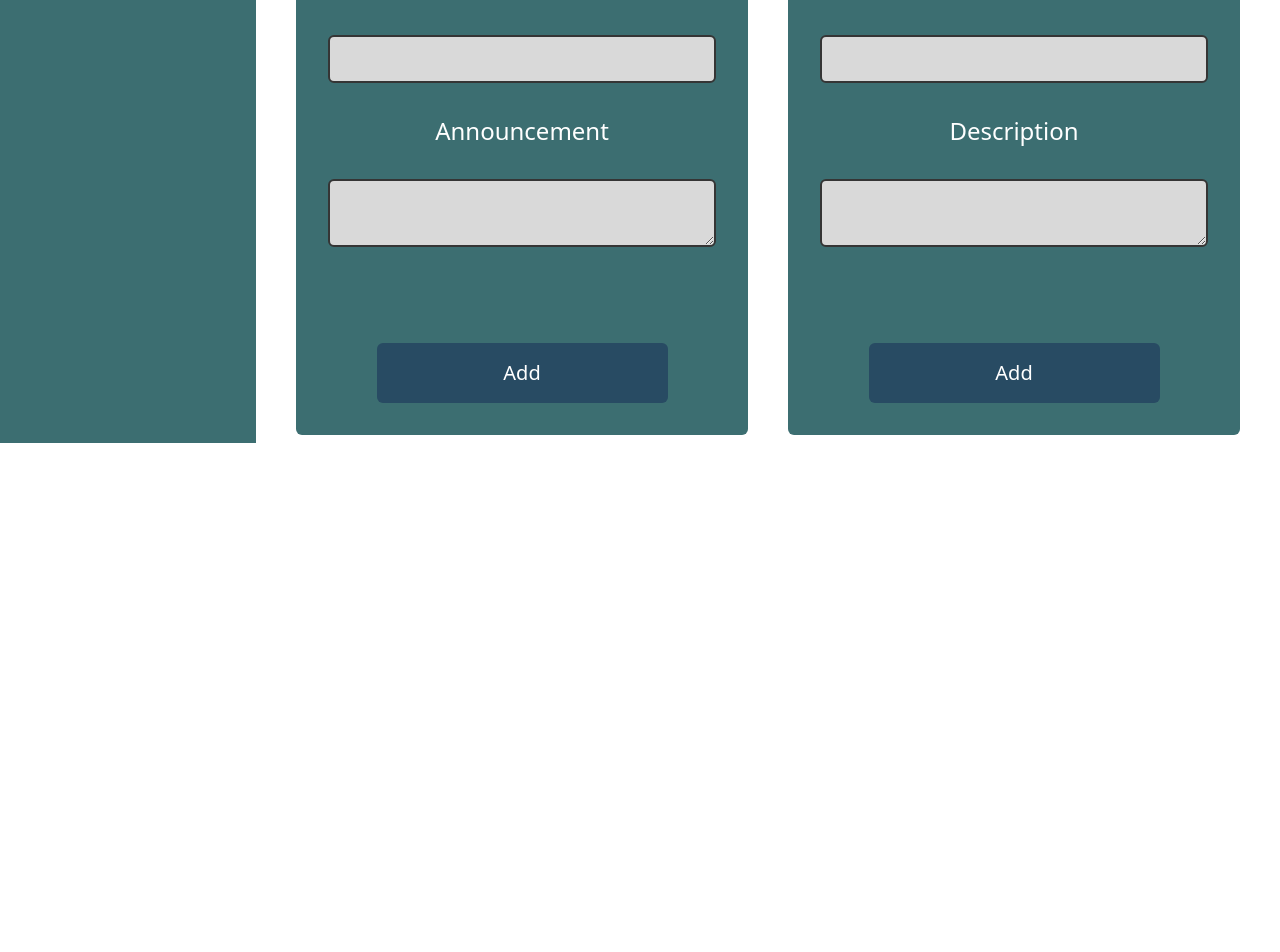
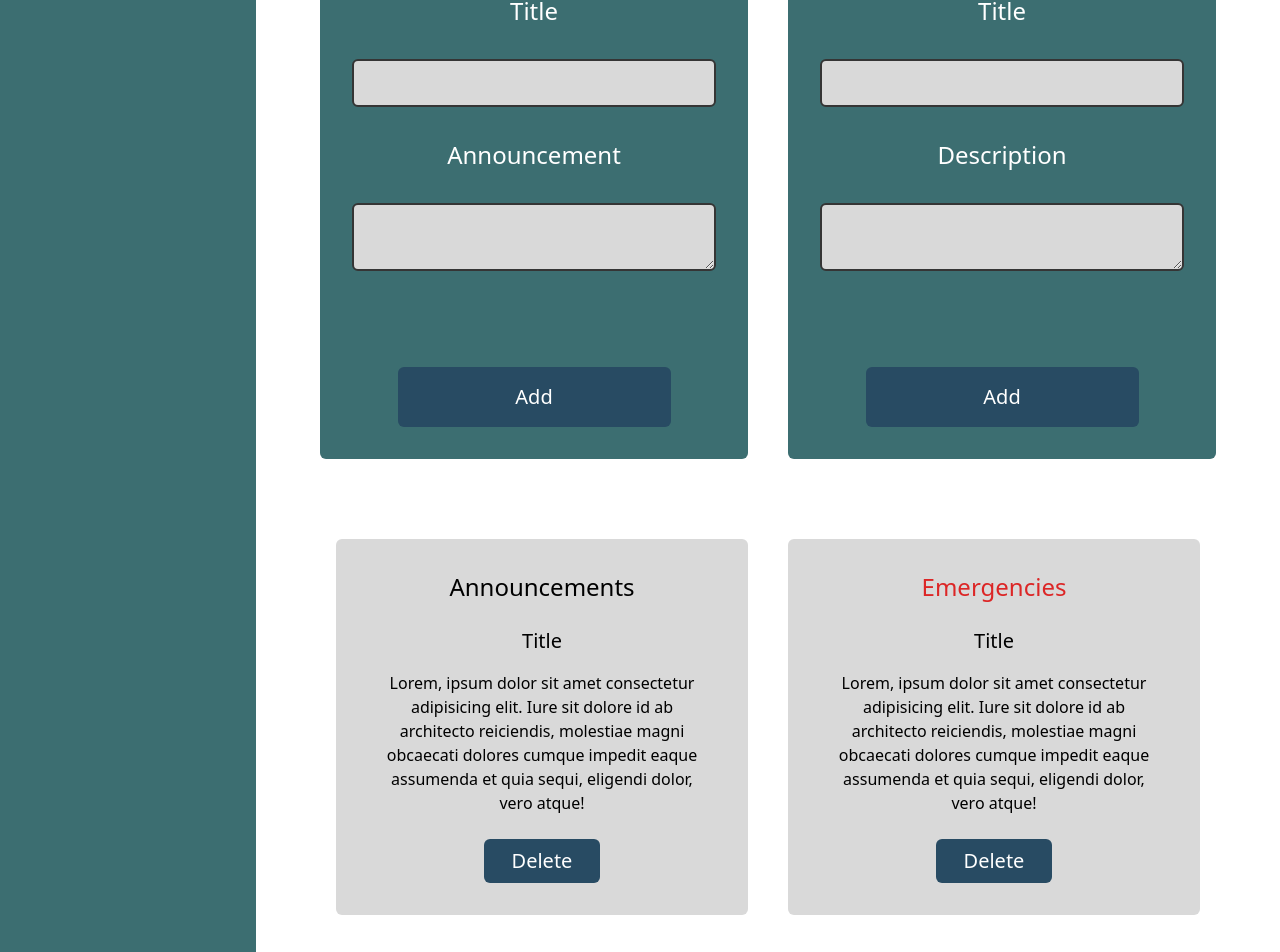
Before and after one commit to agness1/airport-management-system, a React (Vite) app in the folder react/: page /dashboard/terminal-menager in a window 1280 px wide. Shown: the part 465-1417 px from the top of the page. Before the commit the page ends 908 px from the top, so only its background shows below. Built offline with nearby package versions, Linux system fonts and the light colour scheme; no server answers.

Commit message:
improve frontend

```diff
--- a/react/src/components/layout/DashboardInterface.tsx
+++ b/react/src/components/layout/DashboardInterface.tsx
@@ -23,7 +23,7 @@ return (
             </Link>
         </div>
         <div className="bg-blue w-10/12 rounded-2xl text-center p-4 text-white font-medium cursor-pointer">
-            <Link to="/">
+            <Link to="/dashboard/ground-menager">
         <p className="hover:text-black transition-all text-lg ">Ground</p>
             </Link>
 
--- a/react/src/main.tsx
+++ b/react/src/main.tsx
@@ -5,6 +5,7 @@ import Navigation from "./components/layout/navigation";
 import SignInPage from "./pages/auth/SignInPage";
 import FlightOperationsSupervisorPage from "./pages/Roles/FlightOperationsSupervisorPage";
 import TerminalMenagerPage from "./pages/Roles/TerminalMenagerPage";
+import GroundMenagerPage from "./pages/Roles/GroundManagerPage";
 import { FlightOperarionProvider } from "./contexts/ContextProvider";
 import {
     createBrowserRouter,
@@ -20,6 +21,7 @@ const router = createBrowserRouter([
     { path: "/dashboard", element: <DashboardPage /> },
     { path: "/dashboard/flight-operator", element: <FlightOperationsSupervisorPage /> },
     { path: "/dashboard/terminal-menager", element: <TerminalMenagerPage /> },
+    { path: "/dashboard/ground-menager", element: <GroundMenagerPage /> },
     { path: "*", element: <ErrorPage /> },
     { path: "signin", element: <SignInPage /> },
 
--- a/react/src/pages/Roles/GroundManagerPage.tsx
+++ b/react/src/pages/Roles/GroundManagerPage.tsx
@@ -0,0 +1,82 @@
+import { FC } from "react";
+import DashboardInterface from "../../components/layout/DashboardInterface";
+const GroundMenagerPage: FC = () => {
+    return (
+        <div className="flex">
+<DashboardInterface/>
+
+    <div  className="flex flex-col w-9/12 items-center mx-auto p-8">
+        <div className="flex gap-10 w-full justify-center mx-auto mb-8">
+
+                <div className="bg-gray w-1/2 mx-auto my-32 flex flex-col items-center rounded-md ">
+                <h2 className="mb-10 text-3xl font-medium w-full text-center bg-black p-4 rounded-t-md text-white">Add Renowation Work</h2>
+                    <form className="flex flex-col w-9/12 gap-4">
+                        <label className="font-medium p-2 text-2xl text-center">Area of work</label>
+                        <select className="h-12 rounded-md font-medium p-2" ></select>
+                        <label  className="font-medium p-2 text-2xl text-center">Start Date</label>
+                        <input type="date" className="h-12 rounded-md font-medium p-2 text-center"></input>
+                        <label  className="font-medium p-2 text-2xl text-center">End Date</label>
+                        <input type="date" className="h-12 rounded-md font-medium p-2 text-center"></input>
+                        <label  className="font-medium p-2 text-2xl text-center  ">Description</label>
+                        <textarea className="h-16 rounded-md font-medium p-2"></textarea>
+                        <button className="bg-green p-4 mb-8 text-white text-xl font-medium w-9/12 m-auto rounded-md mt-16 hover:bg-blue transition-all" type="submit">Add</button>
+                    </form>
+                </div>
+
+            <div className=" bg-gray w-1/2 mx-auto my-32 flex flex-col items-center rounded-md ">
+            <h2 className="mb-10 text-3xl font-medium w-full text-center bg-black p-4 rounded-t-md text-white">Ground Status</h2>
+            <h3 className="text-3xl font-medium mb-8">Runways</h3>
+
+                <form className="flex gap-8 m-4 items-center flex-wrap justify-center">
+                    <p className="uppercase font-bold text-2xl">rwy l</p>
+                    <label className="font-medium text-xl text-green uppercase">Open</label>
+                    <input type="radio" className="w-4 h-4"></input>
+                    <label className="font-medium text-xl text-red-700 uppercase">Closed</label>
+                    <input type="radio" className="w-4 h-4"></input>
+                    <button  className="bg-green p-4 mb-4 text-white text-xl font-medium w-9/12 m-auto rounded-md mt-4 hover:bg-blue transition-all">Set Status</button>
+                </form>
+                <form className="flex gap-8 m-4 items-center flex-wrap justify-center">
+                    <p className="uppercase font-bold text-2xl">rwy r</p>
+                    <label className="font-medium text-xl text-green uppercase">Open</label>
+                    <input type="radio" className="w-4 h-4"></input>
+                    <label className="font-medium text-xl text-red-700 uppercase">Closed</label>
+                    <input type="radio" className="w-4 h-4"></input>
+                    <button  className="bg-green p-4 mb-4 text-white text-xl font-medium w-9/12 m-auto rounded-md mt-4 hover:bg-blue transition-all">Set Status</button>
+                </form>
+
+            </div>
+        </div>
+        <div className="flex gap-10 w-full justify-center mx-auto mb-16">
+
+<div className="bg-gray w-1/2 mx-auto  flex flex-col items-center rounded-md">
+<h2 className="mb-10 text-3xl font-medium w-full text-center bg-black p-4 rounded-t-md text-white">Add an Announcement </h2>
+    <form className="flex flex-col w-9/12 gap-4">
+        <label className="font-medium p-2 text-2xl text-center">Title</label>
+        <input className="h-12 rounded-md font-medium p-2" type="text" ></input>
+        <label  className="font-medium p-2 text-2xl text-center">Description</label>
+        <textarea  className="h-12 rounded-md font-medium p-2 text-center"></textarea>
+        <button className="bg-green p-4 mb-4 text-white text-xl font-medium w-9/12 m-auto rounded-md mt-16 hover:bg-blue transition-all" type="submit">Add</button>
+    </form>
+</div>
+
+<div className=" bg-gray w-1/2 mx-auto  flex flex-col items-center rounded-md ">
+<h2 className="mb-10 text-3xl font-medium w-full text-center bg-black p-4 rounded-t-md text-white">Menage Renowation Works</h2>
+<div className="flex flex-col items-center gap-4 p-4">
+                            <p className="text-xl font-medium">Title</p>
+                            <p className="text-center">Lorem, ipsum dolor sit amet consectetur adipisicing elit. Iure sit dolore id ab architecto reiciendis, molestiae magni obcaecati dolores cumque impedit eaque assumenda et quia sequi, eligendi dolor, vero atque!</p>
+                        </div>
+                        <button className="bg-blue p-2 text-white text-xl font-medium w-1/3 m-auto rounded-md hover:bg-green transition-all">Delete</button>
+
+
+
+</div>
+</div>
+    </div>
+</div>
+
+
+    )
+ }
+
+
+export default GroundMenagerPage
--- a/react/src/pages/Roles/TerminalMenagerPage.tsx
+++ b/react/src/pages/Roles/TerminalMenagerPage.tsx
@@ -1,20 +1,21 @@
 import { FC } from "react";
 import DashboardInterface from "../../components/layout/DashboardInterface";
 import Switch from "@mui/material/Switch";
+
 const TerminalMenagerPage: FC = () => {
     return (
         <div className="flex ">
             <DashboardInterface />
-            <div className="flex flex-col w-9/12 items-center mx-auto p-2">
+            <div className="flex flex-col w-9/12 items-center mx-auto p-8">
                 <div className="mx-auto w-1/3 h-16 bg-gray my-32 flex items-center justify-evenly rounded-md">
                     <p className="text-xl font-bold">Status</p>
                     <div className="flex items-center gap-2">
                         <p className="font-medium">Closed</p>
-                        <Switch />
+                        <Switch  />
                         <p className="font-medium">Open</p>
                     </div>
                 </div>
-                <div className="flex gap-10 w-full justify-center mx-auto">
+                <div className="flex gap-10 w-full justify-center mx-auto mb-16">
                     <div className="bg-green p-8 w-1/2 rounded-md">
                         <h2 className=" text-slate-950 text-3xl font-medium mb-10 text-center">Add an Announcement</h2>
                         <form className="flex flex-col gap-8 ">
@@ -26,7 +27,7 @@ const TerminalMenagerPage: FC = () => {
                         </form>
                     </div>
                     <div className="bg-green  p-8 w-1/2 rounded-md">
-                    <h2 className="text-3xl text-slate-950  font-medium mb-10 text-center">Add Emergencies</h2>
+                    <h2 className="text-3xl text-red-800  font-medium mb-10 text-center">Add Emergencies</h2>
                     <form className="flex flex-col gap-8 ">
                             <label className="text-center text-white text-2xl font-medium">Title</label>
                             <input type="text" className="h-12 rounded-md bg-gray text-center border-black border-2"></input>
@@ -35,10 +36,28 @@ const TerminalMenagerPage: FC = () => {
                             <button className="bg-blue p-4 text-white text-xl font-medium w-9/12 m-auto rounded-md mt-16 hover:bg-gray hover:text-black transition-all" type="submit">Add</button>
                         </form>
                     </div>
-                </div>
-                <div>
+
 
                 </div>
+             <div className="flex gap-10 m-4">
+                 <div className="flex flex-col p-8 w-1/2 bg-gray items-center gap-4 rounded-md">
+                        <h3 className="text-2xl font-medium">Announcements</h3>
+                        <div className="flex flex-col items-center gap-4 p-2">
+                            <p className="text-xl font-medium">Title</p>
+                            <p className="text-center">Lorem, ipsum dolor sit amet consectetur adipisicing elit. Iure sit dolore id ab architecto reiciendis, molestiae magni obcaecati dolores cumque impedit eaque assumenda et quia sequi, eligendi dolor, vero atque!</p>
+                        </div>
+                        <button className="bg-blue p-2 text-white text-xl font-medium w-1/3 m-auto rounded-md hover:bg-green transition-all">Delete</button>
+                    </div>
+                    <div className="flex flex-col p-8 w-1/2 bg-gray items-center gap-4 rounded-md">
+                        <h3 className="text-2xl font-medium text-red-600">Emergencies</h3>
+                        <div  className="flex flex-col items-center gap-4 p-2">
+                            <p className="text-xl font-medium">Title</p>
+                            <p className="text-center">Lorem, ipsum dolor sit amet consectetur adipisicing elit. Iure sit dolore id ab architecto reiciendis, molestiae magni obcaecati dolores cumque impedit eaque assumenda et quia sequi, eligendi dolor, vero atque!</p>
+                        </div>
+                        <button className="bg-blue p-2 text-white text-xl font-medium w-1/3 m-auto rounded-md  hover:bg-green transition-all">Delete</button>
+
+                    </div>
+             </div>
             </div>
         </div>
     );
```
